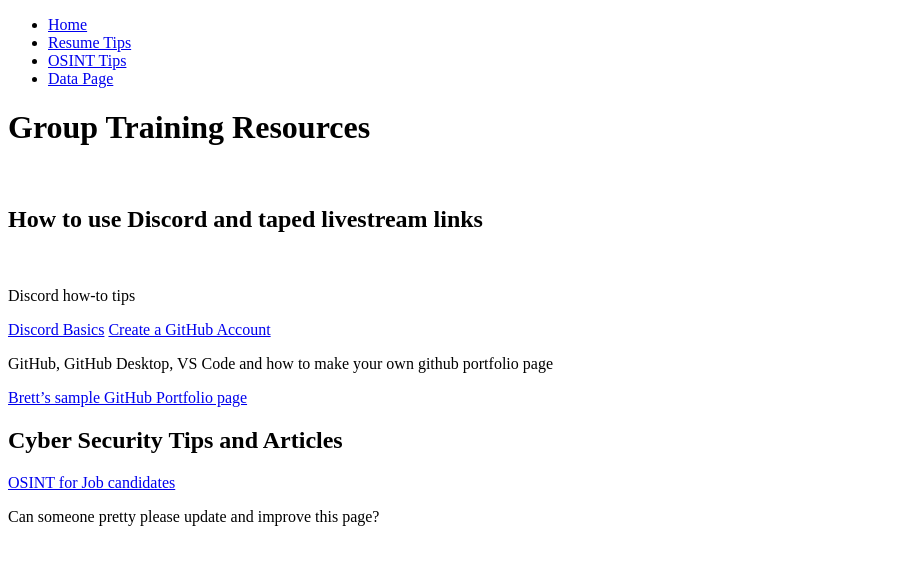
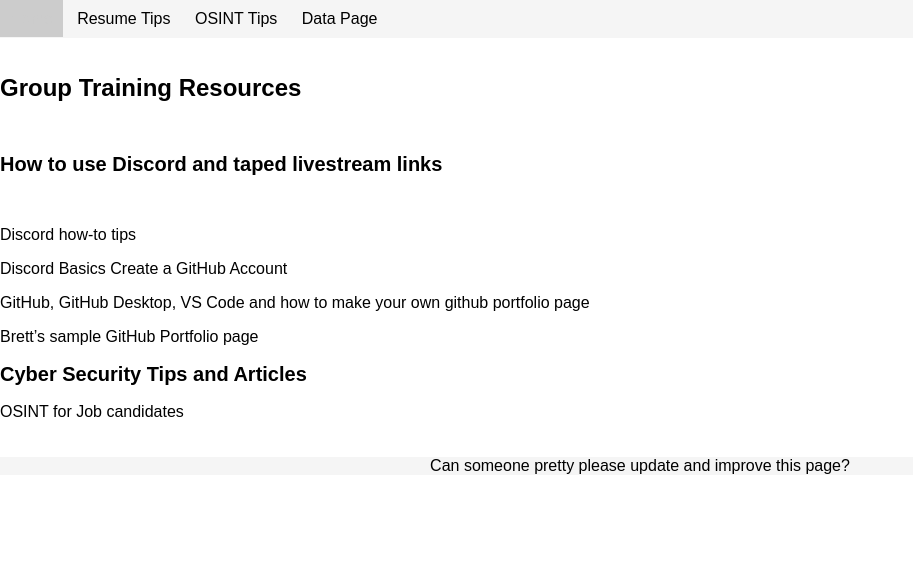
Before and after one commit to blong206b/SkillsTraining, a plain HTML site: page WebDev.html in a window 1280 px wide. Shown: the whole page, without its empty margins (0-913 px from the left). Drawn offline with Linux system fonts and the light colour scheme.

Commit message:
adding css from bard

```diff
--- a/WebDev.html
+++ b/WebDev.html
@@ -7,6 +7,7 @@
     <meta name="viewport" content="width=device-width, initial-scale=1.0">
     <meta name="description" content="This is a web page about training resources, including Discord and GitHub tutorials, OSINT tips, and cyber security articles.">
     <link rel="favicon" href="/favicon.ico">
+    <link rel="stylesheet" href="styleWebDev.css">
 </head>
 
 <body>
--- /dev/null
+++ b/styleWebDev.css
@@ -0,0 +1,87 @@
+/* Body */
+
+body {
+    font-family: sans-serif;
+    font-size: 16px;
+    margin: 0;
+    padding: 0;
+}
+
+
+/* Header */
+
+header {
+    background-color: #f5f5f5;
+}
+
+
+/* Navigation */
+
+nav {
+    margin: 0 auto;
+    padding: 10px 0;
+}
+
+nav ul {
+    list-style-type: none;
+    margin: 0;
+    padding: 0;
+}
+
+nav ul li {
+    display: inline-block;
+}
+
+nav ul li a {
+    color: #000;
+    text-decoration: none;
+    padding: 10px;
+}
+
+nav ul li a:hover {
+    background-color: #ccc;
+}
+
+
+/* Main content */
+
+main {
+    margin: 0 auto;
+    padding: 20px 0;
+}
+
+
+/* Headings */
+
+h1,
+h2 {
+    font-weight: bold;
+}
+
+h1 {
+    font-size: 24px;
+}
+
+h2 {
+    font-size: 20px;
+}
+
+
+/* Links */
+
+a {
+    color: #000;
+    text-decoration: none;
+}
+
+a:hover {
+    color: #ccc;
+}
+
+
+/* Footer */
+
+footer {
+    background-color: #f5f5f5;
+    text-align: center;
+}
```
